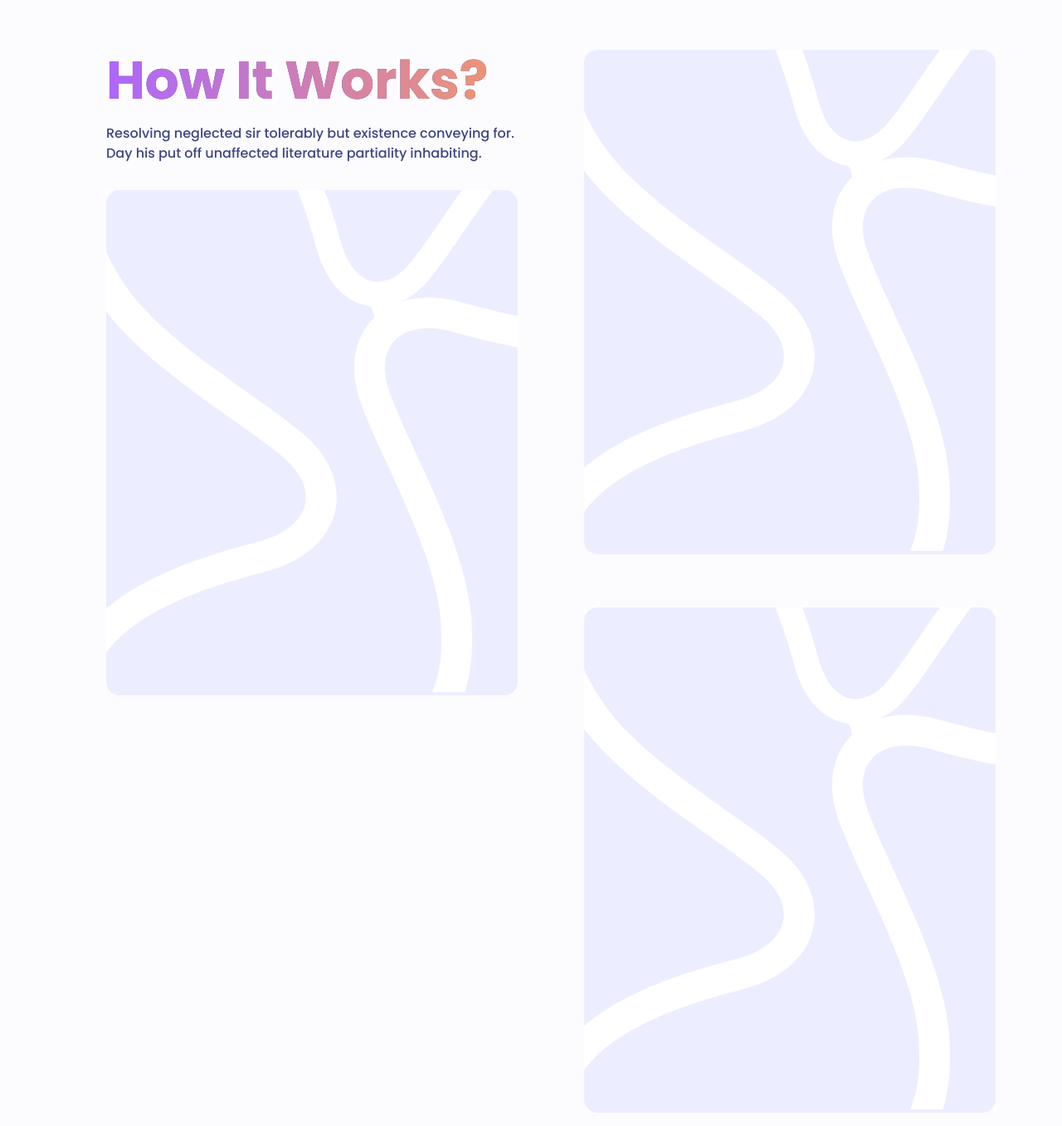
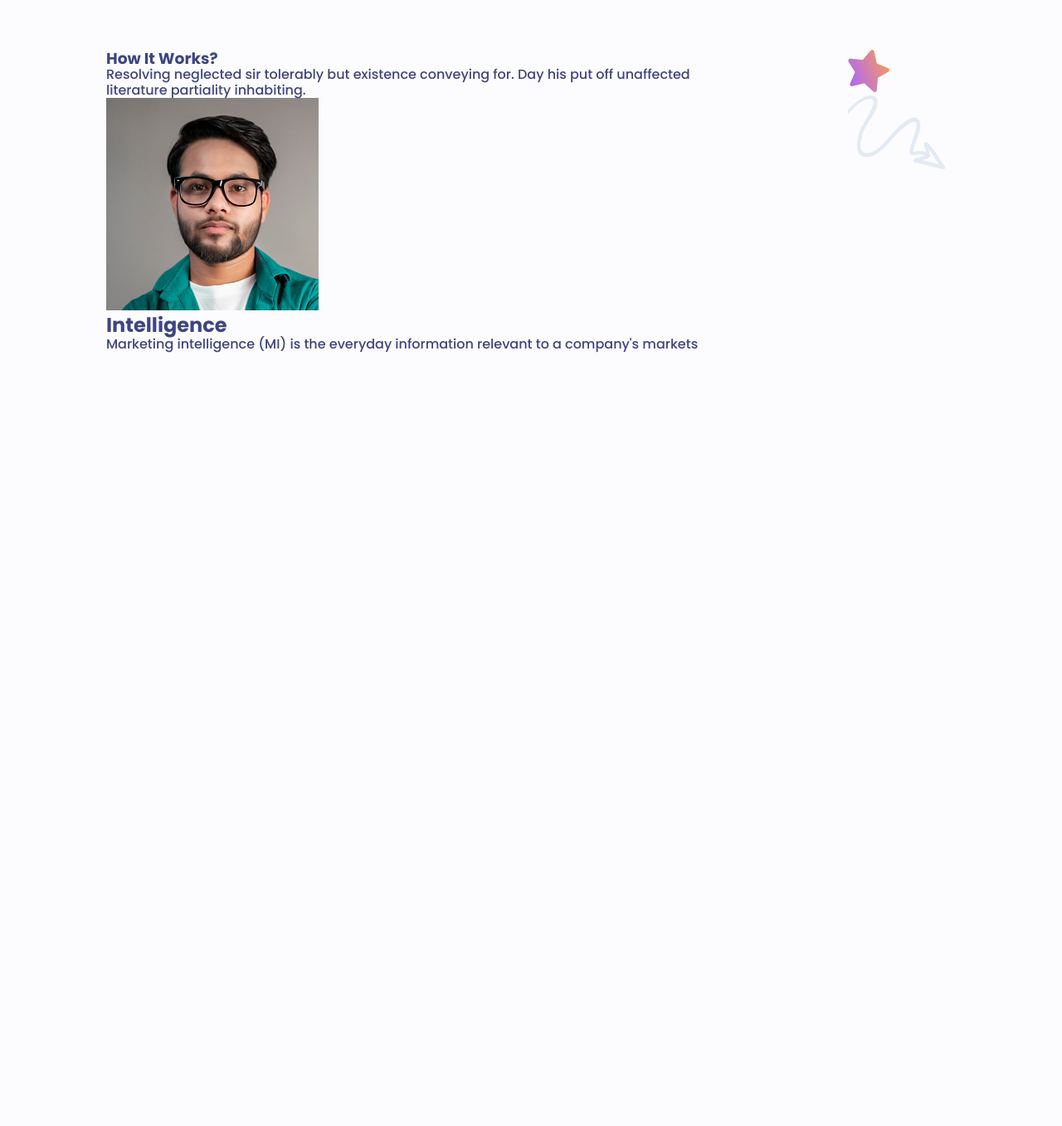
Before and after one commit to zeetaengrg/growth-agency-vue3, a Vue app: page / in a window 1280 px wide. Shown: the part 1808-3165 px from the top of the page at 83% size. After the commit the page ends 2248 px from the top, so only its background shows below. Built offline with nearby package versions, Linux system fonts and the light colour scheme.

Commit message:
feat: markup added for how we work section

```diff
--- a/src/components/WorkProcess.vue
+++ b/src/components/WorkProcess.vue
@@ -1,44 +1,65 @@
 <template>
-  <section class="work">
-    <section class="work-left">
-      <h1 class="work-left__header">How It Works?</h1>
-      <p class="work-left__subheader">
+  <section class="work" id="work-container">
+    <section class="work__left-col" aria-labelledby="header">
+      <h1 class="work__header" id="header">How It Works?</h1>
+      <p class="work__subheader">
         Resolving neglected sir tolerably but existence conveying for. Day his
         put off unaffected literature partiality inhabiting.
       </p>
-      <article class="work-left-card">
-        <figure>
+      <section class="work__card" id="card-container">
+        <section id="card-top-content">
+          <article class="work__card-content">
+            <div class="work__bar-one"></div>
+            <div class="work__bar-two"></div>
+            <figure class="work__img-wrapper">
               <img
-            class="work-left-card__img"
-            src="../assets/images/union.svg"
-            alt="union"
+                src="../assets/images/2.jpg"
+                alt="profile"
+                class="work__profile-img"
               />
+              <div class="work__bar-three"></div>
             </figure>
-        <div class="box-content">
-          <div class="info"></div>
-        </div>
+          </article>
+          <article class="work__card-content">
+            <figure class="work__icon-wrapper">
+              <font-awesome-icon icon="fa-solid fa-angle-down" />
+            </figure>
+            <div class="work__bar-four"></div>
           </article>
         </section>
-    <section class="work-right">
-      <article class="work-right-card">
-        <figure>
-          <img
-            class="work-right-card__img"
-            src="../assets/images/union.svg"
-            alt="union"
-          />
-        </figure>
+        <article class="work__card-info">
+          <h2 class="work__card-header">Intelligence</h2>
+          <p class="work__card-desc">
+            Marketing intelligence (MI) is the everyday information relevant to
+            a company's markets
+          </p>
         </article>
-      <article class="work-right-card">
-        <figure>
-          <img
-            class="work-right-card__img"
-            src="../assets/images/union.svg"
-            alt="union"
-          />
+      </section>
+    </section>
+    <section class="work__right-col" id="right-container">
+      <section class="work__card" id="card-container">
+        <section id="card-top-content">
+          <article class="work__card-content">
+            <figure class="work__img-wrapper">
+              <img src="" alt="" />
             </figure>
           </article>
         </section>
+      </section>
+      <section class="work__card" id="card-container"></section>
+    </section>
+    <figure class="work__aside">
+      <img
+        class="work__aside-star"
+        src="../assets/images/star.svg"
+        alt="Star"
+      />
+      <img
+        class="work__aside-arrow"
+        src="../assets/images/arrow-direction.svg"
+        alt="Arrow"
+      />
+    </figure>
   </section>
 </template>
 
```
Lines whose indentation alone changed are shown as unchanged.
